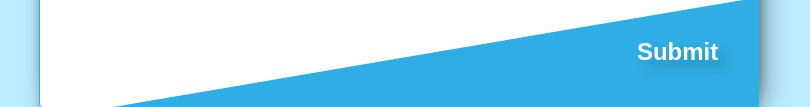
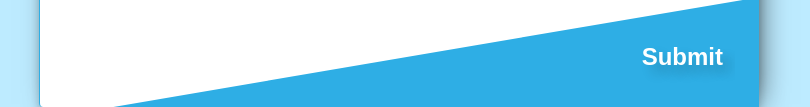
Before and after one commit to ShahzarMazhar/freecodecamp-projects, a plain HTML site: page Survey Form/index.html in a window 1280 px wide. Shown: the part 820-927 px from the top of the page, without its empty margins (241-1051 px from the left). Drawn offline with Linux system fonts and the light colour scheme.

Commit message:
made some minor improvement based on feedback received on discord

```diff
--- a/Survey Form/style.css
+++ b/Survey Form/style.css
@@ -18,6 +18,7 @@ body {
     background-color: var(--primary-color-light);
     font-family: sans-serif;
     margin: 0;
+
 }
 header {
     max-width: 750px;
@@ -111,8 +112,8 @@ input[type=submit]{
 
 
     position: absolute;
-    bottom: 0.2em;
-    right: 0.2em;
+    bottom: 1em;
+    right: 1em;
     z-index: 1;
     color: white;
     background-color: transparent;
@@ -120,7 +121,7 @@ input[type=submit]{
     font-weight: 600;
     font-size: var(--btn-font-size);
     cursor: pointer;
-    padding: 1.5em;
+    padding: 0.5em;
     transition: 200ms;
     text-shadow: 8px 8px 12px rgba(0,0,0,0.2);
 
@@ -130,7 +131,7 @@ input[type=submit]{
 
 input[type=submit]:hover{
     text-shadow: 8px 8px 8px rgba(0,0,0,0.5);
-    font-weight: 750;
+    /* font-weight: 750; */
 /*     font-size: calc(var(--btn-font-size) * 1.2 );*/
     transform: scale(1.5);
 }
```
Also changed, not shown: Survey Form/index.html (line endings or trailing spaces).
